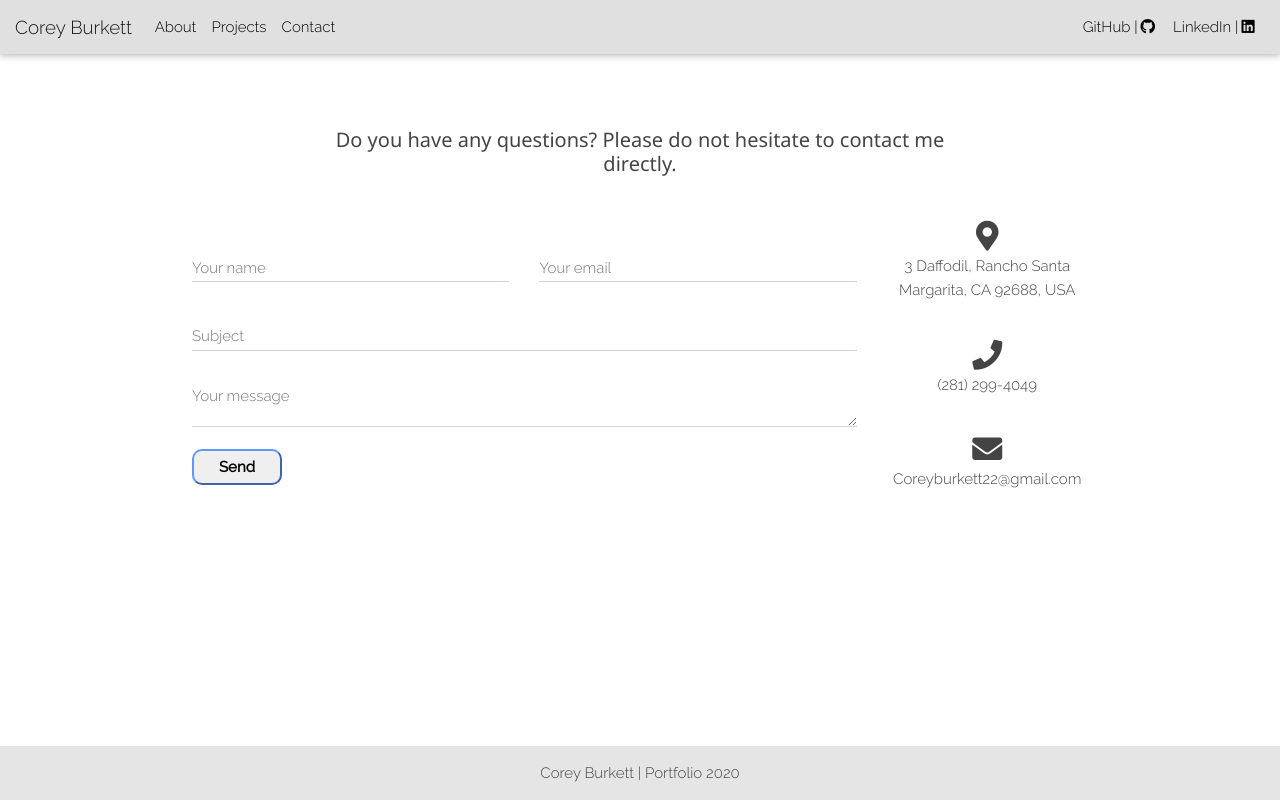
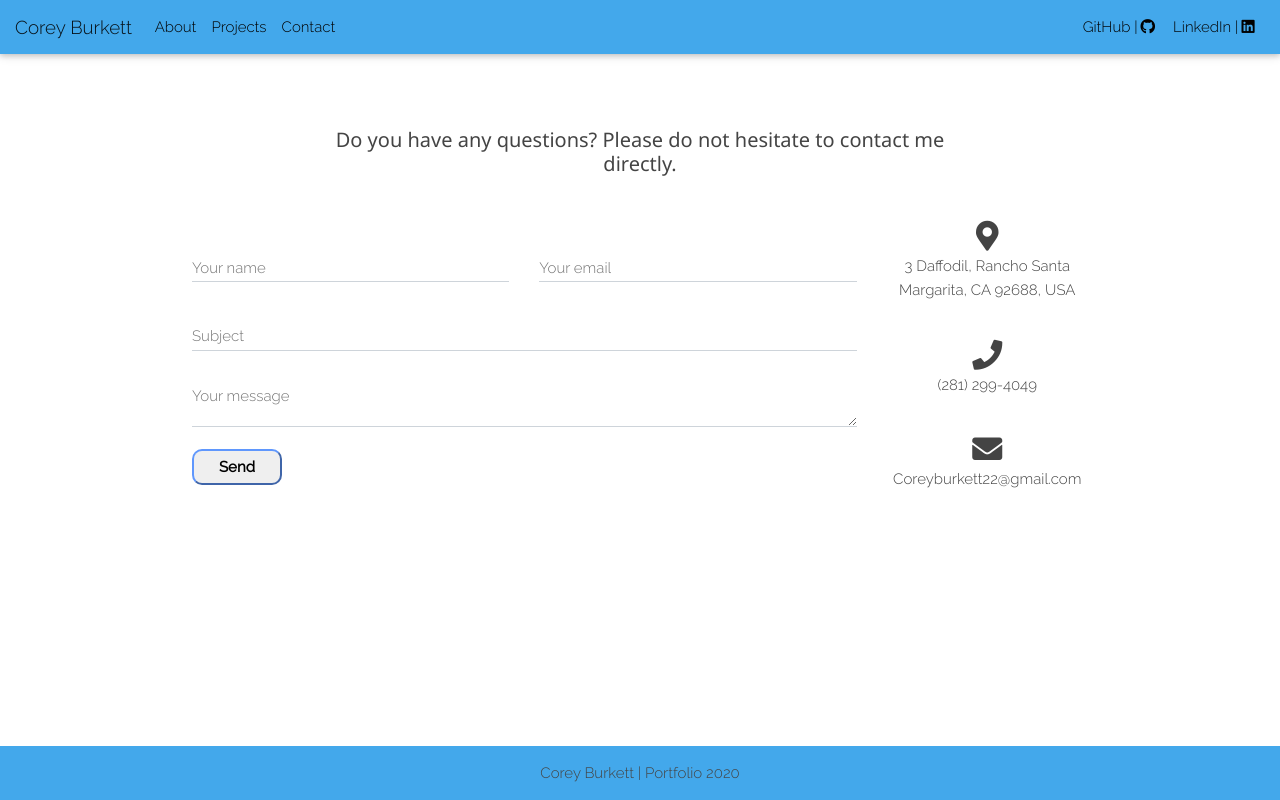
Before and after one commit to cburkett22/React-Portfolio, a React (Create React App) app: page /contact in a window 1280 px wide. Built offline with nearby package versions, Linux system fonts and the light colour scheme.

Commit message:
added Navbar color

```diff
--- a/src/components/Footer/style.css
+++ b/src/components/Footer/style.css
@@ -1,7 +1,7 @@
 .footer {
   margin-top: 1rem;
   padding: 1rem;
-  background: #E5E5E5;
+  background-color: rgba(20, 147, 231, 0.801);
   position: fixed;
   bottom: 0;
   left: 0;
--- a/src/components/Navbar/style.css
+++ b/src/components/Navbar/style.css
@@ -1,3 +1,7 @@
 nav.navbar.navbar-default {
     margin-bottom: 0;
-  }
+}
+
+.navbar {
+  background-color: rgba(20, 147, 231, 0.801) !important;
+}
--- a/src/pages/Contact.js
+++ b/src/pages/Contact.js
@@ -1,5 +1,5 @@
 import React from "react";
-import "./contact-style.css";
+import "./css/contact-style.css";
 import Row from "../components/Row";
 import Col from "../components/Col";
 
```
Also changed, not shown: src/pages/css/contact-style.css (renamed from src/pages/contact-style.css).
